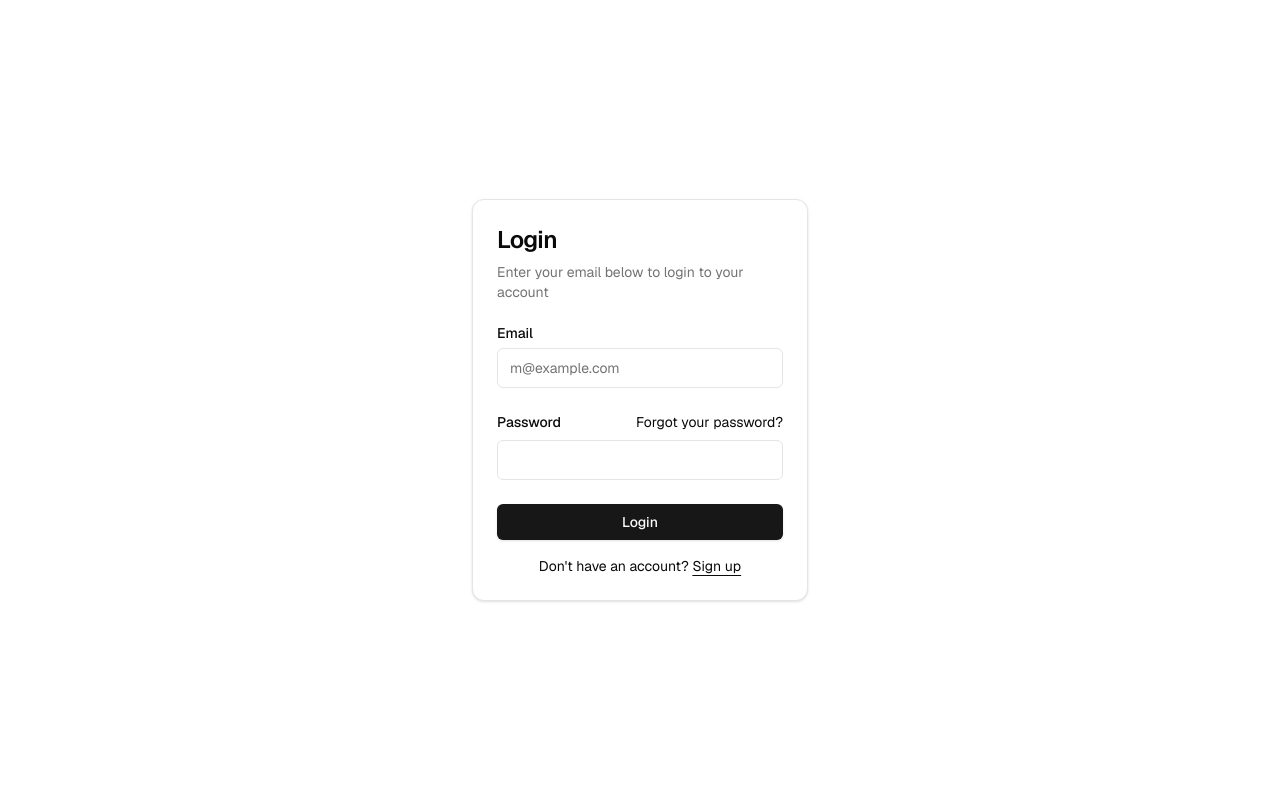
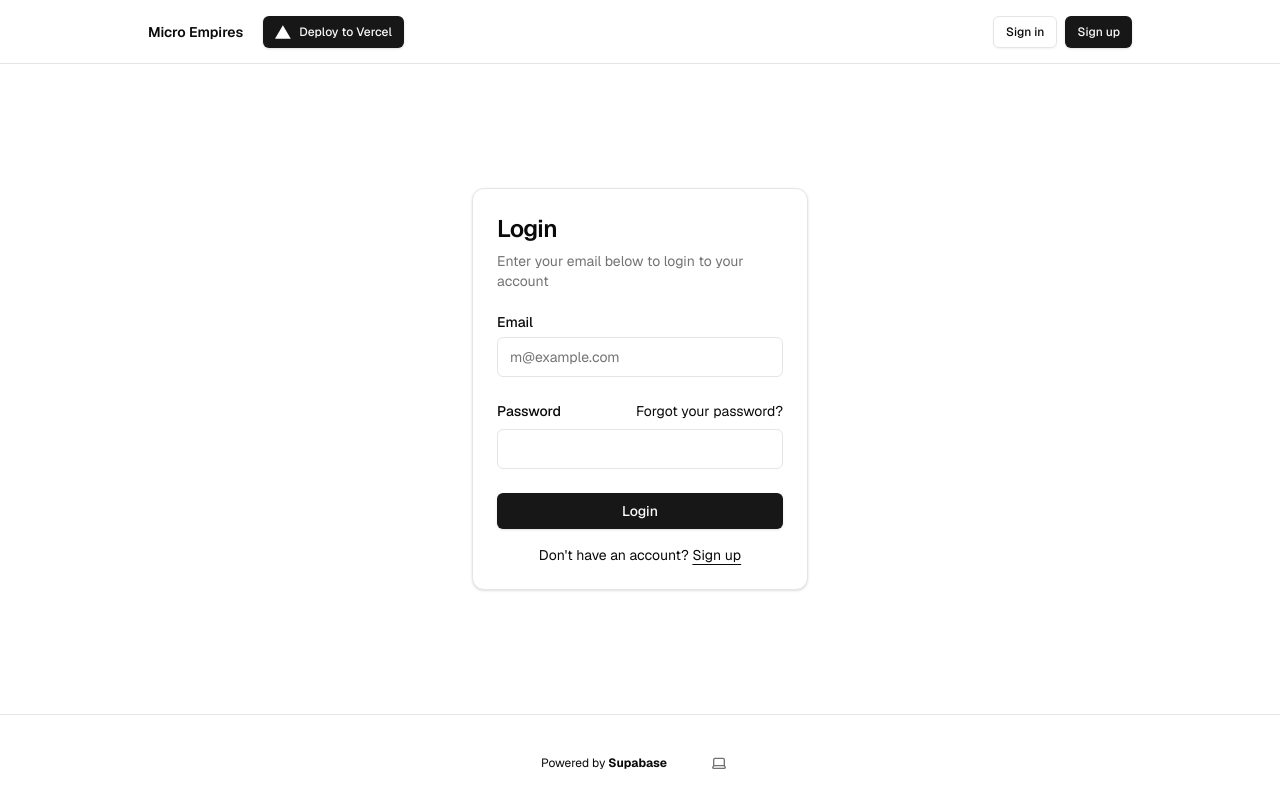
Before and after one commit to lendres-ai/micro-empires, a Next.js app: page /auth/login in a window 1280 px wide. Shown: the top 808 px of the page. Built offline with nearby package versions, Linux system fonts and the light colour scheme; no server answers.

Commit message:
Refactor: Remove LayoutShell and integrate components directly
Co-authored-by: leopold.endres <leopold.endres@check24.de>

```diff
--- a/app/auth/layout.tsx
+++ b/app/auth/layout.tsx
@@ -6,8 +6,6 @@ export default function AuthLayout({
   children: ReactNode;
 }) {
   return (
-    <div className="w-full flex justify-center py-10 bg-background">
-      {children}
-    </div>
+    <div className="flex-1 flex items-center justify-center py-10">{children}</div>
   );
 }
--- a/app/layout.tsx
+++ b/app/layout.tsx
@@ -1,7 +1,8 @@
 import type { Metadata } from "next";
 import { Geist } from "next/font/google";
 import { ThemeProvider } from "next-themes";
-import { LayoutShell } from "@/components/layout/layout-shell";
+import { Header } from "@/components/layout/header";
+import { Footer } from "@/components/layout/footer";
 import "./globals.css";
 
 const defaultUrl = process.env.VERCEL_URL
@@ -34,7 +35,15 @@ export default function RootLayout({
           enableSystem
           disableTransitionOnChange
         >
-          <LayoutShell>{children}</LayoutShell>
+          <main className="min-h-screen flex flex-col items-center">
+            <div className="flex-1 w-full flex flex-col gap-10 items-center">
+              <Header />
+              <div className="flex-1 flex flex-col gap-10 max-w-5xl p-5">
+                {children}
+              </div>
+              <Footer />
+            </div>
+          </main>
         </ThemeProvider>
       </body>
     </html>
--- a/components/layout/layout-shell.tsx
+++ /dev/null
@@ -1,31 +0,0 @@
-"use client";
-
-import { usePathname } from "next/navigation";
-import { Header } from "@/components/layout/header";
-import { Footer } from "@/components/layout/footer";
-import type { ReactNode } from "react";
-
-export function LayoutShell({ children }: { children: ReactNode }) {
-  const pathname = usePathname();
-  const isAuthRoute = pathname?.startsWith("/auth");
-
-  if (isAuthRoute) {
-    return (
-      <main className="min-h-screen flex items-center justify-center">
-        <div className="w-full max-w-5xl p-5 flex items-center justify-center">
-          {children}
-        </div>
-      </main>
-    );
-  }
-
-  return (
-    <main className="min-h-screen flex flex-col items-center">
-      <div className="flex-1 w-full flex flex-col gap-10 items-center">
-        <Header />
-        <div className="flex-1 flex flex-col gap-10 max-w-5xl p-5">{children}</div>
-        <Footer />
-      </div>
-    </main>
-  );
-}
```
